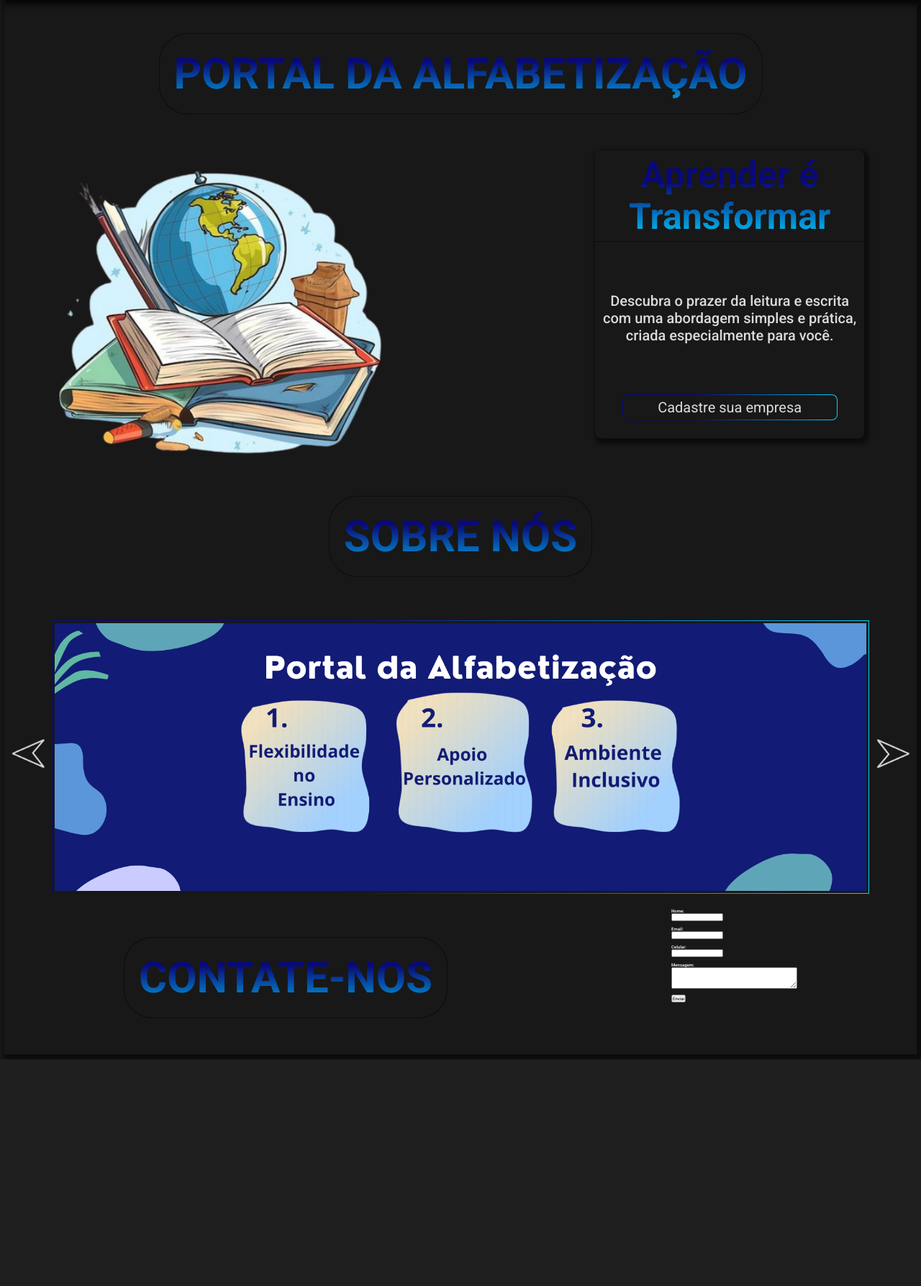
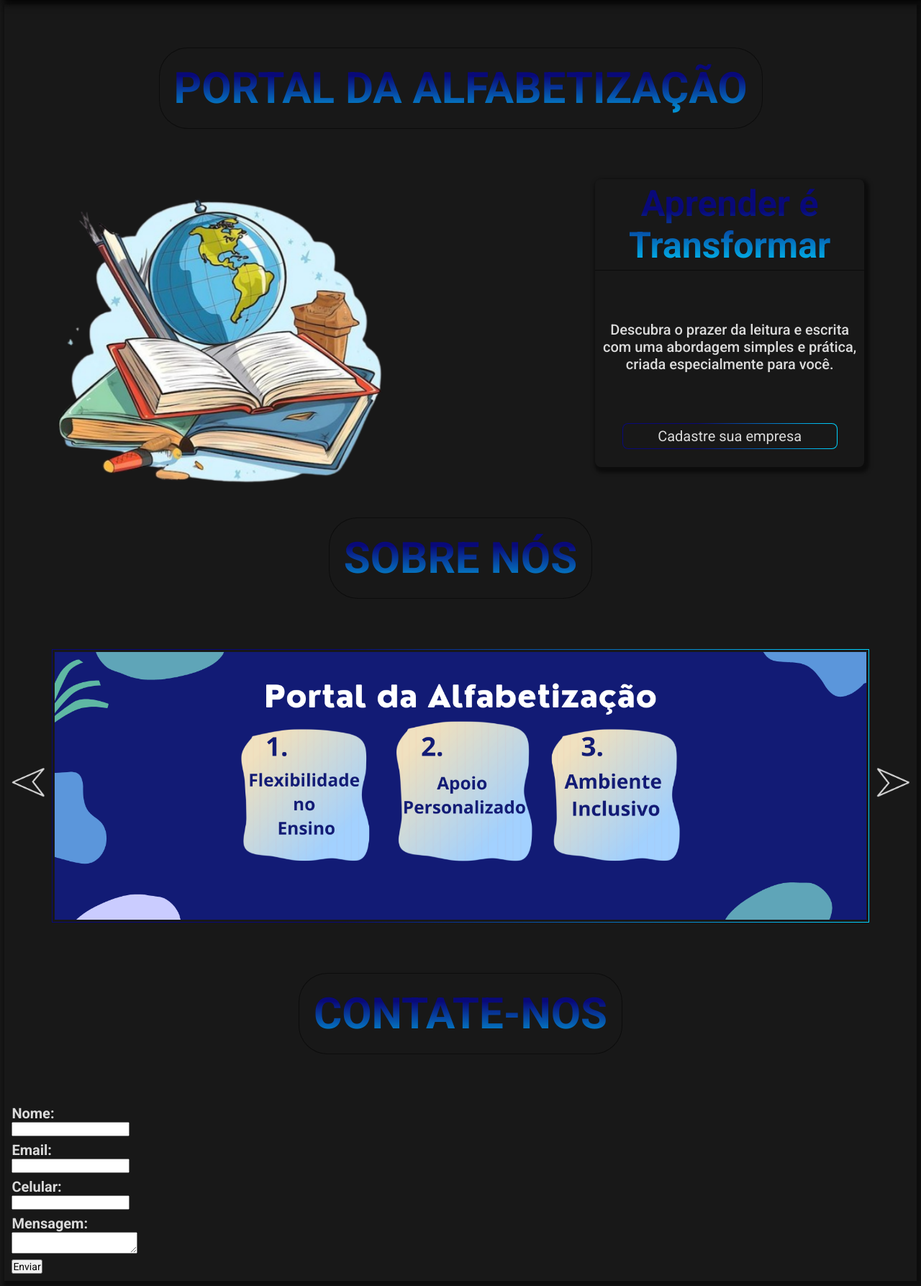
Before and after one commit to JPerrut/Projeto-faculdade---Portal-da-Alfabetiza-o, a PHP site: page /projeto.html in a window 1280 px wide. Shown: the part 91-1878 px from the top of the page at 72% size. Before the commit the page ends 1563 px from the top, so only its background shows below. Run offline with PHP 8.4, Linux system fonts and the light colour scheme; some libraries are stand-ins or nearby versions.

Commit message:
section_two Scroll bar bug fixed

```diff
--- a/projeto.css
+++ b/projeto.css
@@ -1,6 +1,7 @@
 @import url('https://fonts.googleapis.com/css2?family=Roboto:ital,wght@0,100;0,300;0,400;0,500;0,700;0,900;1,100;1,300;1,400;1,500;1,700;1,900&display=swap');
 
 /* ESTILIZAÇÃO GLOBAL */
+
 
 * {
   margin: 0;
@@ -251,7 +252,7 @@ main .title_main {
   text-align: center;
   font-size: 6rem;
   padding: 20px;
-  margin: 40px 0;
+  margin: 60px 0;
   border: 1px solid rgba(0, 0, 0, 0.5);
   border-radius: 40px;
   background: var(--text-blue-gradient-color);
@@ -357,19 +358,6 @@ section .image_main {
 
   /* MAIN > SECTION > ONE > END */
 
-  /* MAIN > SECTION > TWO > BEGINNING */
-
-main .section_two {
-  display: flex;
-  flex-direction: column;
-  align-items: center;
-}
-
-.section_two .title_main {
-  margin: 60px;
-}
-
-  /* MAIN > SECTION > TWO > END */
 
   /* SECTION > TWO > BEGINNING */
 
@@ -405,6 +393,8 @@ main .section_two {
   display: inline-block;
 }
 
+
+
       /* SLIDESHOW > IMAGES > END */
 
     /* SECTION > TWO > SLIDESHOW > END */
@@ -432,6 +422,21 @@ main .section_two {
     /* SECTION > TWO > BUTTONS > END */
 
   /* SECTION > TWO > END */
+
+  /* SECTION > THREE > BEGINNING */
+
+.section_three {
+  flex-direction: column;
+}
+
+.section_three input {
+  font-size: 14px;
+}
+
+.section_three label {
+  font-size: 20px;
+}
+  /* SECTION > THREE > END */
 
 /* MAIN > END */
 
--- a/projeto.html
+++ b/projeto.html
@@ -62,9 +62,10 @@
             </section>
             <!-- SECTION_ONE > END -->
 
+            <h1 class="title_main">Sobre nós</h1>
+
             <!-- SECTION_TWO > BEGINNING -->
             <section class="section_two">
-                <h1 class="title_main">Sobre nós</h1>
                 <div class="slider-outer">
                     <div class="prev button" alt="Prev"></div>
                     <div class="slider-inner">
@@ -78,8 +79,12 @@
             </section>
             <!-- SECTION_TWO > END -->
 
+            <h1 class="title_main">Contate-nos</h1>
+
+            <!-- SECTION_THREE > BEGINNING -->
             <section class="section_three">
-                <h1 class="title_main">Contate-nos</h1>
+
+                <!-- FORM > BEGINNING -->
                 <form action="#" method="post">
                     <label for="nome">Nome:</label><br>
                     <input type="text" id="nome" name="nome" required><br><br>
@@ -87,15 +92,18 @@
                     <label for="email">Email:</label><br>
                     <input type="email" id="email" name="email" required><br><br>
 
-                    <label for="celular">Celular:</label><br>
-                    <input type="tel" id="celular" name="celular" required><br><br>
+                    <label for="cell">Celular:</label><br>
+                    <input type="text" id="cell" name="cell" required><br><br>
 
-                    <label for="mensagem">Mensagem:</label><br>
-                    <textarea id="mensagem" name="mensagem" rows="4" cols="50" required></textarea><br><br>
+                    <label for="message">Mensagem:</label><br>
+                    <textarea id="message" name="message" rows="4" cols="50" required></textarea><br><br>
 
                     <input type="submit" value="Enviar">
                 </form>
+                <!-- FORM > END -->
+
             </section>
+            <!-- SECTION_THREE > END -->
 
         </div>
         <!-- class="container" > END -->
--- a/projeto.js
+++ b/projeto.js
@@ -82,24 +82,37 @@ $(function() {
     function changeSlide() {
     // inicia a troca automatica de slides.
 
-        autoChangeInterval = setInterval(() => navigateSlide('next'), delay = 10000);
+        autoChangeInterval = setInterval(() => navigateSlide('next'), delay = 7000);
         // usa o setInterval para chamar a função navigatslide a cada 3 segundos usando a direção next.
     }
 
     function navigateSlide(direction) {
-    // controla a navegação entre os slides se next ou prev.
+        // controla a navegação entre os slides se next ou prev.
 
-        slides.eq(direction_Slide).fadeOut(200);
-        // faz o slide desaparecer gradualmente em 200ms.
+        var currentSlide = slides.eq(direction_Slide);
+        // Seleciona o slide atual
 
-        direction_Slide = (direction_Slide + (direction === 'next' ? 1 : -1) + slides.length) % slides.length;
-        // Se direction for exatamente igual a next, incrementa direction_Slide em 1, caso contrario decrementa em 1.
-        // % garante que o indice circulará dentro do seu número minimo e máximo.
-        // slides.length garante que o valor nunca seja negativo.
+        currentSlide.animate({ opacity: 0 }, 200, function() {
+        // Anima a opacidade para 0
 
-        slides.eq(direction_Slide).fadeIn(200);
-        // faz o slide aparecer gradualmente em 200ms
+            currentSlide.hide();
+            // Oculta o slide após a animação
+
+            direction_Slide = (direction_Slide + (direction === 'next' ? 1 : -1) + slides.length) % slides.length;
+            // Atualiza a direção do slide com base na direção da navegação.
+
+            var nextSlide = slides.eq(direction_Slide);
+            // Seleciona o próximo slide
+
+            nextSlide.css({ opacity: 0 }).show().animate({ opacity: 1 }, 200);
+            // Define a opacidade do próximo slide como 0
+            // Mostra o próximo slide
+            // Anima a opacidade do próximo slide para 1
+        });
+
+        resetAndResumeAutoChange(); // Reinicia a troca automática.
     }
+
 
     function resetAndResumeAutoChange() {
         // Pausa a troca automática e reinicia após um atraso.
@@ -117,10 +130,10 @@ $(function() {
 
     initSlider(); changeSlide();
 
-    $('.next').on('click', () => {navigateSlide('next'); resetAndResumeAutoChange(); });
+    $('.next').on('click', () => navigateSlide('next'));
     // chama a função resetAndResumeAutoChange e passa para o próximo slide
 
-    $('.prev').on('click', () => {navigateSlide('prev'); resetAndResumeAutoChange(); });
+    $('.prev').on('click', () => navigateSlide('prev'));
     // chama a função resetAndResumeAutoChange e volta para o slide anterior
 
 }); //function() > END
```
